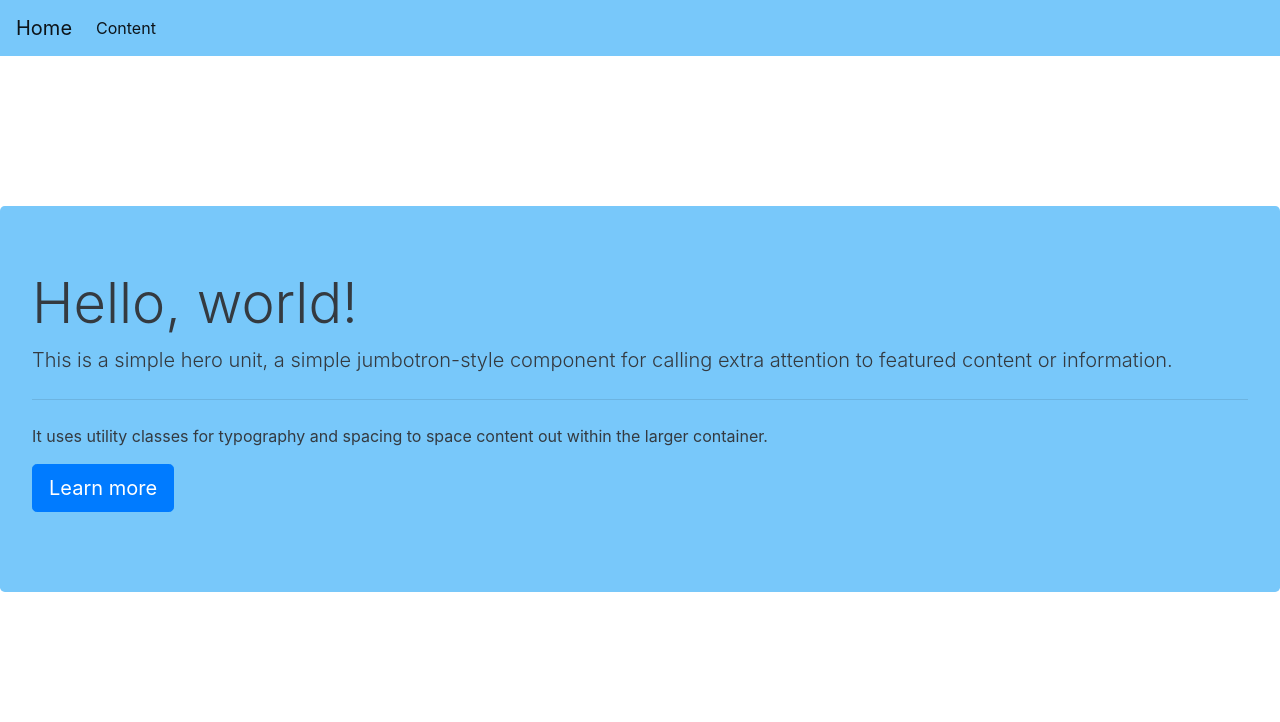
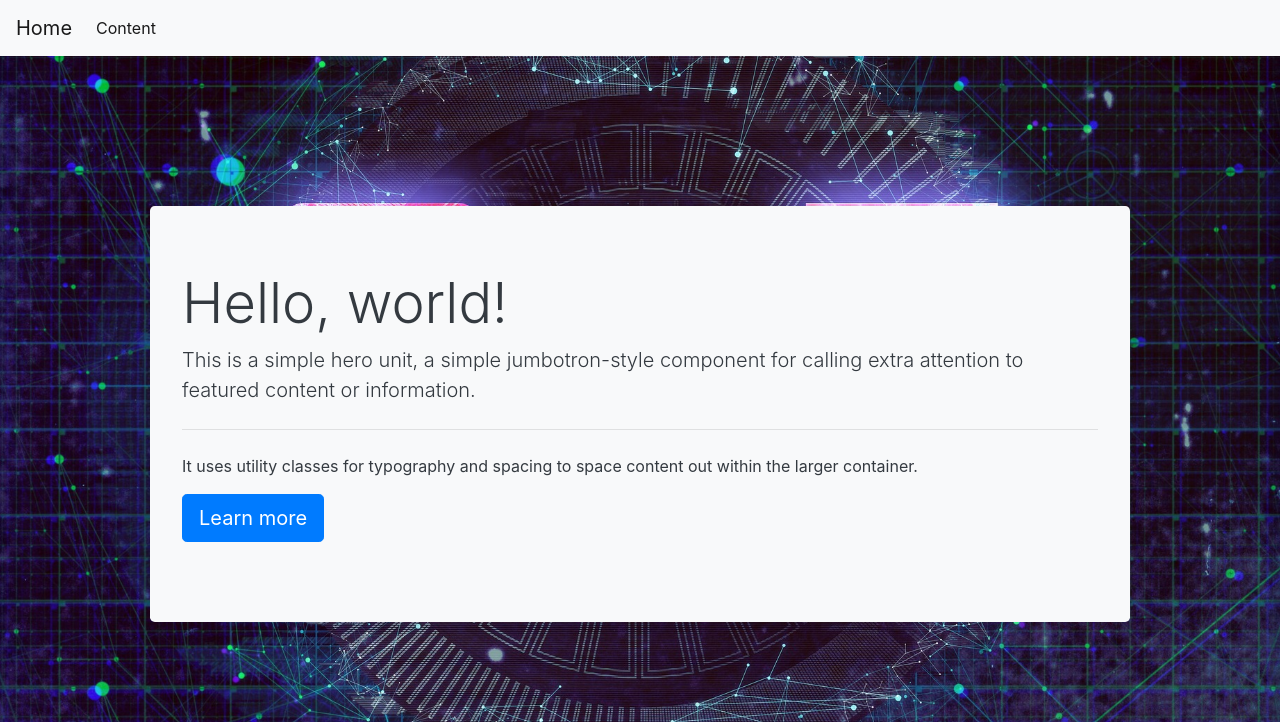
Before and after one commit to andreasheid1986/MyFirstProject, a Django app: page / in a window 1280 px wide; the page is wider, and only the part inside the window is pictured. Shown: the top 722 px of that part. Run offline with Django 3.2, Linux system fonts and the light colour scheme; some libraries are stand-ins or nearby versions; grey boxes are pictures that could not be loaded.

Commit message:
New Design

```diff
--- a/my_first_app/templates/firsttemplate.html
+++ b/my_first_app/templates/firsttemplate.html
@@ -9,7 +9,7 @@
 
     body {
     /* The image used */
-    background-image: url(../static/analytics-business-computer-186464.jpg);
+    background-image: url(../static/iot-3404892_1920.jpg);
         background-repeat: no-repeat;
     background-position:center;
     background-attachment:fixed;
@@ -22,7 +22,7 @@
     html {
   width:100%;
   height:100%;
-  background:url(../static/analytics-business-computer-186464.jpg) center center fixed;
+  background:url(../static/iot-3404892_1920.jpg) center center fixed;
   background-repeat:no-repeat;
   -webkit-background-size:cover;
   -moz-background-size:cover;
@@ -32,24 +32,36 @@
 
 @media screen and (max-width:800px) {
   html {
-  background-image: url(../static/analytics-business-computer-186464.jpg);
+  background-image: url(../static/web-2496193_1920.jpg);
   }
 }
 @media screen and (max-width:550px) {
   html {
-  background-image: url(../static/analytics-business-computer-186464.jpg);
+  background-image: url(../static/web-2496193_1920.jpg);
   }
 }
 
 
-        .jumbotron {
-            margin-top: 150px!important;
-            margin-bottom: 150px!important;
-        }
+   .jumbotron {
 
+margin-left: 150px!important;
+margin-right: 150px!important;
+        margin-top: 150px!important;
+        margin-bottom: 150px!important;
+    }
 
+.footer {
+    position: fixed;
+    left: 0;
+    bottom: 0;
+    width: 100%;
+    background-color: #f8f9fa;
+    color: 641f1f;
+    text-align: center;
+}
 
     </style>
+
 
 
     <!-- Bootstrap CSS -->
@@ -58,7 +70,7 @@
     <title>Hello, world!</title>
   </head>
   <body>
-<nav style="background:#78c8fa !important" class="navbar navbar-expand-lg navbar-light bg-white">
+<nav class="navbar navbar-expand-lg navbar-light bg-light">
   <a class="navbar-brand" href="/admin">Home</a>
   <button class="navbar-toggler" type="button" data-toggle="collapse" data-target="#navbarSupportedContent" aria-controls="navbarSupportedContent" aria-expanded="false" aria-label="Toggle navigation">
     <span class="navbar-toggler-icon"></span>
@@ -72,7 +84,7 @@
   </div>
 </nav>
 
-<div style="background:#78c8fa !important" class="jumbotron bg-light text-dark">
+<div  class="jumbotron bg-light text-dark">
   <h1 class="display-4">Hello, world!</h1>
   <p class="lead">This is a simple hero unit, a simple jumbotron-style component for calling extra attention to featured content or information.</p>
   <hr class="my-4">
@@ -82,99 +94,10 @@
   </p>
 </div>
 
-<div class = "row">
+<div class="footer">
+  <footer>&#169; Copyright 2018 Andreas Heid</footer>
+ </div>
 
-   <div style="background:#78c8fa !important" class = "col-sm-6 col-md-3">
-      <div  class = "thumbnail">
-         <img src = "/bootstrap/images/kittens.jpg" alt = "Generic placeholder thumbnail">
-      </div>
-
-      <div class = "caption">
-         <h3>Thumbnail label</h3>
-         <p>Some sample text. Some sample text.</p>
-
-         <p>
-            <a href = "#" class = "btn btn-primary" role = "button">
-               Button
-            </a>
-
-            <a href = "#" class = "btn btn-default" role = "button">
-               Button
-            </a>
-         </p>
-
-      </div>
-   </div>
-
-   <div style="background:#78c8fa !important"  class = "col-sm-6 col-md-3">
-      <div class = "thumbnail">
-         <img src = "/bootstrap/images/kittens.jpg" alt = "Generic placeholder thumbnail">
-      </div>
-
-      <div class = "caption">
-         <h3>Thumbnail label</h3>
-         <p>Some sample text. Some sample text.</p>
-
-         <p>
-            <a href = "#" class = "btn btn-primary" role = "button">
-               Button
-            </a>
-
-            <a href = "#" class = "btn btn-default" role = "button">
-               Button
-            </a>
-         </p>
-
-      </div>
-   </div>
-
-   <div style="background:#78c8fa !important" class = "col-sm-6 col-md-3">
-      <div class = "thumbnail">
-         <img src = "/bootstrap/images/kittens.jpg" alt = "Generic placeholder thumbnail">
-      </div>
-
-      <div class = "caption">
-         <h3>Thumbnail label</h3>
-         <p>Some sample text. Some sample text.</p>
-
-         <p>
-            <a href = "#" class = "btn btn-primary" role = "button">
-               Button
-            </a>
-
-            <a href = "#" class = "btn btn-default" role =" button">
-               Button
-            </a>
-         </p>
-
-      </div>
-   </div>
-
-     <div style="background:#78c8fa !important" class = "col-sm-6 col-md-3">
-      <div class = "thumbnail">
-         <img src = "/bootstrap/images/kittens.jpg" alt = "Generic placeholder thumbnail">
-      </div>
-
-      <div class = "caption">
-         <h3>Thumbnail label</h3>
-         <p>Some sample text. Some sample text.</p>
-
-         <p>
-            <a href = "#" class = "btn btn-primary" role = "button">
-               Button
-            </a>
-
-            <a href = "#" class = "btn btn-default" role =" button">
-               Button
-            </a>
-         </p>
-
-      </div>
-   </div>
-
-</div>
-
-</div>
     <!-- Optional JavaScript -->
     <!-- jQuery first, then Popper.js, then Bootstrap JS -->
     <script src="https://code.jquery.com/jquery-3.2.1.slim.min.js" integrity="sha384-KJ3o2DKtIkvYIK3UENzmM7KCkRr/rE9/Qpg6aAZGJwFDMVNA/GpGFF93hXpG5KkN" crossorigin="anonymous"></script>
```
Also changed, not shown: my_first_app/static/iot-3404892_1920.jpg (added).
